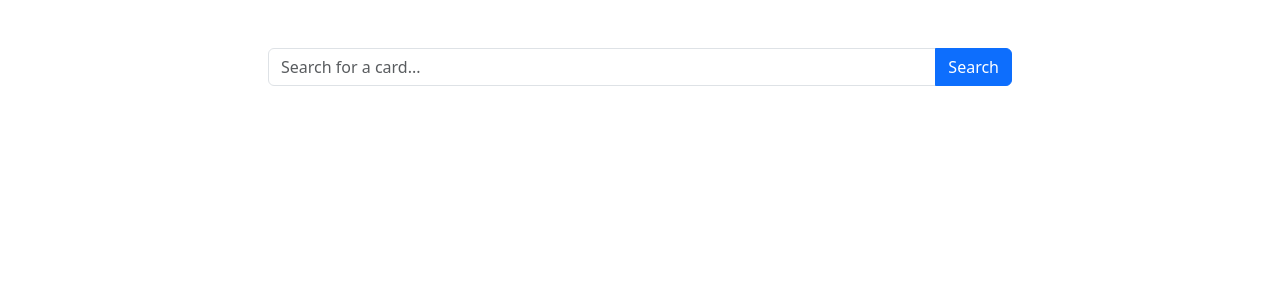
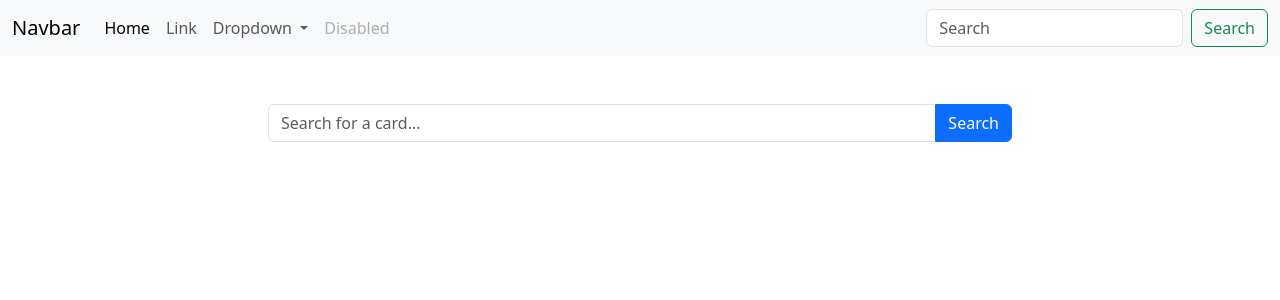
Before and after one commit to CriticalFalcon/mtg-helper, an Angular app: page / in a window 1280 px wide. Shown: the top 300 px of the page. Built offline with nearby package versions, Linux system fonts and the light colour scheme.

Commit message:
added temporary navbar

```diff
--- a/src/app/app.component.html
+++ b/src/app/app.component.html
@@ -1,2 +1,3 @@
+<app-navbar></app-navbar>
 <app-card-search></app-card-search>
 <router-outlet />
--- a/src/app/app.component.ts
+++ b/src/app/app.component.ts
@@ -1,10 +1,11 @@
 import { Component } from '@angular/core';
 import { RouterOutlet } from '@angular/router';
 import { CardSearchComponent } from "./card-search/card-search.component";
+import { NavbarComponent } from "./navbar/navbar.component";
 
 @Component({
     selector: 'app-root',
-    imports: [RouterOutlet, CardSearchComponent],
+    imports: [RouterOutlet, CardSearchComponent, NavbarComponent],
     templateUrl: './app.component.html',
     styleUrl: './app.component.css'
 })
--- a/src/app/card-search/card-search.component.html
+++ b/src/app/card-search/card-search.component.html
@@ -25,7 +25,7 @@
         <!-- Card Info Section -->
         <div class="row mt-4" *ngIf="cardImage || cardName">
             <div class="col-md-4">
-                <img [src]="cardImage" class="img-fluid rounded shadow" alt="Card Image" />
+                <img [src]="hoveredPrintImage || cardImage" class="img-fluid rounded shadow main-card-img" alt="Card Image" />
             </div>
             <div class="col-md-8 d-flex flex-column justify-content-start card-text">
                 <h3>{{ cardName }}</h3>
@@ -50,7 +50,11 @@
             <h4>Available Prints</h4>
             <ul class="list-unstyled">
                 <li *ngFor="let print of prints">
-                    <a [href]="print.imageUrl" target="_blank">{{ print.setName }}</a>
+                    <a [href]="print.imageUrl" target="_blank"
+                       (mouseenter)="hoveredPrintImage = print.imageUrl"
+                       (mouseleave)="hoveredPrintImage = null">
+                        {{ print.setName }}
+                    </a>
                 </li>
             </ul>
         </div>
--- a/src/app/card-search/card-search.component.ts
+++ b/src/app/card-search/card-search.component.ts
@@ -17,6 +17,7 @@
     userInput: string = '';
     searchTerm: string = '';
     cardImage: string | null = null;
+    hoveredPrintImage: string | null = null; // <-- New
     errorMessage: string | null = null;
     suggestions: string[] = [];
     showSuggestions: boolean = false;
@@ -127,8 +128,8 @@
                     this.typeLine = data.type_line;
                     this.oracleText = data.oracle_text;
                     this.errorMessage = null;
+                    this.prints = [];
 
-                    // Fetch prints
                     if (data.prints_search_uri) {
                         this.http.get<any>(data.prints_search_uri).subscribe({
                             next: (printsData) => {
@@ -147,13 +148,11 @@
                                             imageUrl: p.image_uris!.large
                                         }));
 
-                                // Count duplicates
                                 const nameCounts: Record<string, number> = {};
                                 rawPrints.forEach((p) => {
                                     nameCounts[p.setName] = (nameCounts[p.setName] || 0) + 1;
                                 });
 
-                                // Append collector_number if duplicates
                                 this.prints = rawPrints.map((p) => ({
                                     setName: nameCounts[p.setName] > 1 ? `${p.setName} #${p.collectorNumber}` : p.setName,
                                     imageUrl: p.imageUrl
--- /dev/null
+++ b/src/app/navbar/navbar.component.html
@@ -0,0 +1,40 @@
+<nav class="navbar navbar-expand-lg bg-body-tertiary">
+    <div class="container-fluid">
+        <a class="navbar-brand" href="#">Navbar</a>
+        <button class="navbar-toggler" type="button" data-bs-toggle="collapse" data-bs-target="#navbarSupportedContent"
+            aria-controls="navbarSupportedContent" aria-expanded="false" aria-label="Toggle navigation">
+            <span class="navbar-toggler-icon"></span>
+        </button>
+        <div class="collapse navbar-collapse" id="navbarSupportedContent">
+            <ul class="navbar-nav me-auto mb-2 mb-lg-0">
+                <li class="nav-item">
+                    <a class="nav-link active" aria-current="page" href="#">Home</a>
+                </li>
+                <li class="nav-item">
+                    <a class="nav-link" href="#">Link</a>
+                </li>
+                <li class="nav-item dropdown">
+                    <a class="nav-link dropdown-toggle" href="#" role="button" data-bs-toggle="dropdown"
+                        aria-expanded="false">
+                        Dropdown
+                    </a>
+                    <ul class="dropdown-menu">
+                        <li><a class="dropdown-item" href="#">Action</a></li>
+                        <li><a class="dropdown-item" href="#">Another action</a></li>
+                        <li>
+                            <hr class="dropdown-divider">
+                        </li>
+                        <li><a class="dropdown-item" href="#">Something else here</a></li>
+                    </ul>
+                </li>
+                <li class="nav-item">
+                    <a class="nav-link disabled" aria-disabled="true">Disabled</a>
+                </li>
+            </ul>
+            <form class="d-flex" role="search">
+                <input class="form-control me-2" type="search" placeholder="Search" aria-label="Search" />
+                <button class="btn btn-outline-success" type="submit">Search</button>
+            </form>
+        </div>
+    </div>
+</nav>
```
Also changed, not shown: src/app/navbar/navbar.component.ts (added, +11 -0 lines), src/app/navbar/navbar.component.css (added), 1 other file (tests, documents, lock files or other folders).
